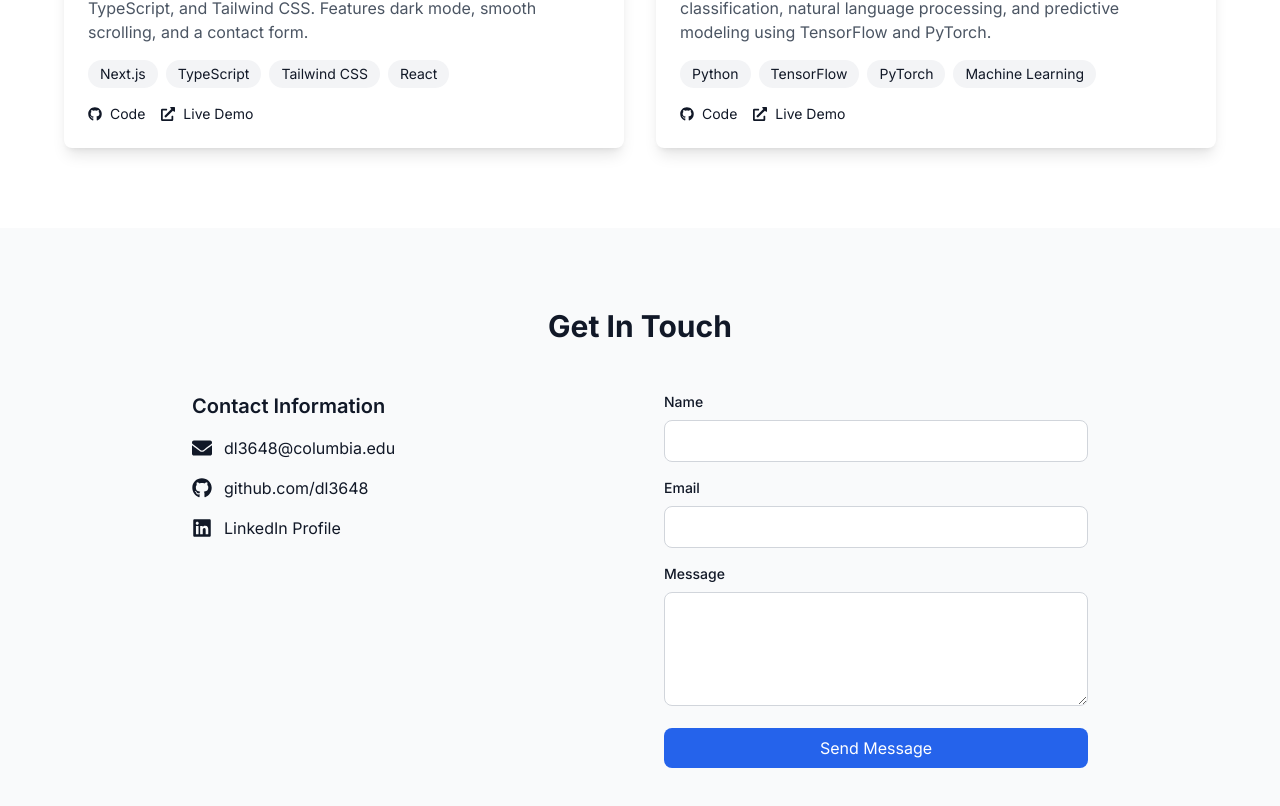
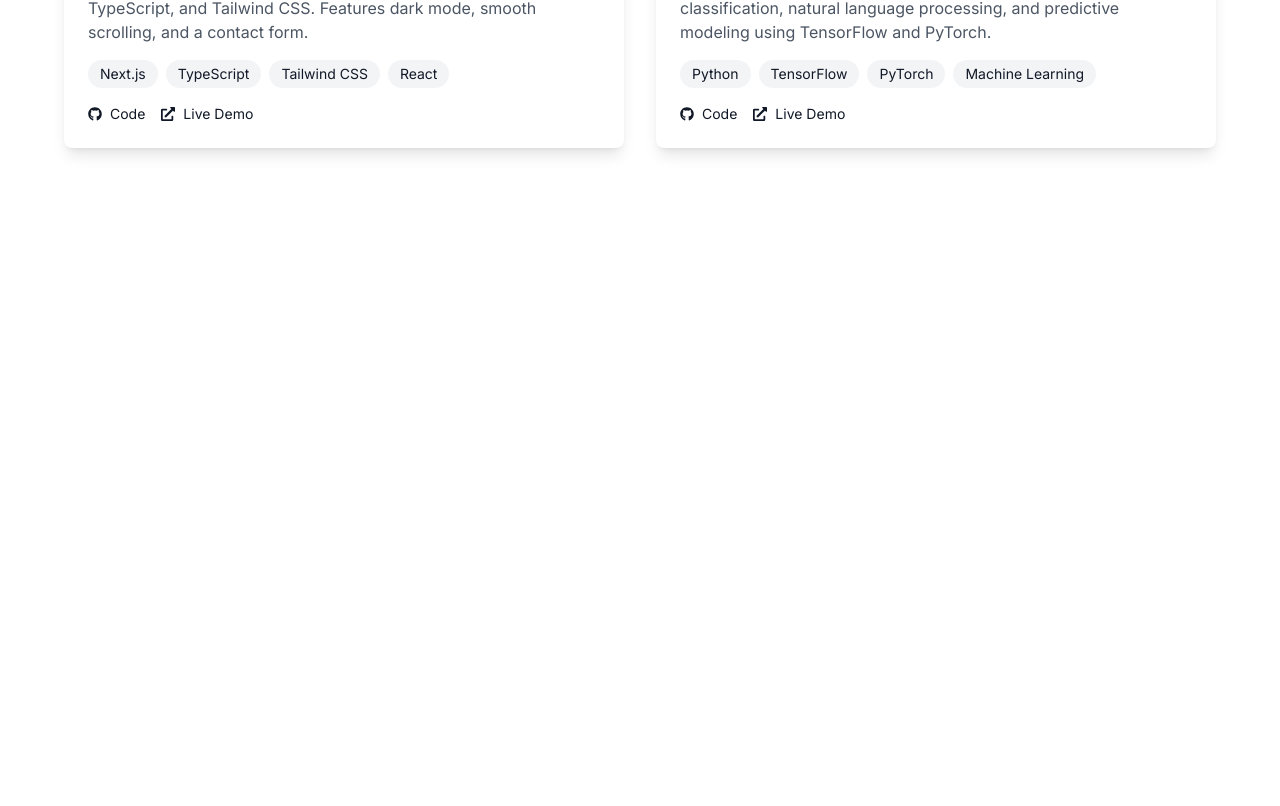
Before and after one commit to dl364823/dl3648.github.io, a Next.js app: page / in a window 1280 px wide. Shown: the part 1692-2498 px from the top of the page. After the commit the page ends 1920 px from the top, so only its background shows below. Built offline with nearby package versions, Linux system fonts and the light colour scheme.

Commit message:
Remove Contact section from website

```diff
--- a/src/app/page.tsx
+++ b/src/app/page.tsx
@@ -1,7 +1,6 @@
 import Hero from '@/components/Hero';
 import About from '@/components/About';
 import Projects from '@/components/Projects';
-import Contact from '@/components/Contact';
 
 export default function Home() {
   return (
@@ -9,7 +8,6 @@ export default function Home() {
       <Hero />
       <About />
       <Projects />
-      <Contact />
     </main>
   );
 }
--- a/src/components/Contact.tsx
+++ /dev/null
@@ -1,93 +0,0 @@
-import { FaGithub, FaLinkedin, FaEnvelope } from 'react-icons/fa';
-
-export default function Contact() {
-  return (
-    <section id="contact" className="py-20 px-4 bg-gray-50 dark:bg-gray-900">
-      <div className="max-w-4xl mx-auto">
-        <h2 className="text-3xl font-bold mb-12 text-center">Get In Touch</h2>
-        <div className="grid md:grid-cols-2 gap-12">
-          <div>
-            <h3 className="text-xl font-semibold mb-4">Contact Information</h3>
-            <div className="space-y-4">
-              <p className="flex items-center gap-3">
-                <FaEnvelope className="text-xl" />
-                <a
-                  href="mailto:dl3648@columbia.edu"
-                  className="hover:text-gray-600 dark:hover:text-gray-300"
-                >
-                  dl3648@columbia.edu
-                </a>
-              </p>
-              <p className="flex items-center gap-3">
-                <FaGithub className="text-xl" />
-                <a
-                  href="https://github.com/dl3648"
-                  target="_blank"
-                  rel="noopener noreferrer"
-                  className="hover:text-gray-600 dark:hover:text-gray-300"
-                >
-                  github.com/dl3648
-                </a>
-              </p>
-              <p className="flex items-center gap-3">
-                <FaLinkedin className="text-xl" />
-                <a
-                  href="https://linkedin.com/in/dongzhou-li"
-                  target="_blank"
-                  rel="noopener noreferrer"
-                  className="hover:text-gray-600 dark:hover:text-gray-300"
-                >
-                  LinkedIn Profile
-                </a>
-              </p>
-            </div>
-          </div>
-          <form className="space-y-4">
-            <div>
-              <label htmlFor="name" className="block text-sm font-medium mb-2">
-                Name
-              </label>
-              <input
-                type="text"
-                id="name"
-                name="name"
-                className="w-full px-4 py-2 rounded-lg border border-gray-300 dark:border-gray-600 bg-white dark:bg-gray-800 focus:ring-2 focus:ring-blue-500 outline-none"
-                required
-              />
-            </div>
-            <div>
-              <label htmlFor="email" className="block text-sm font-medium mb-2">
-                Email
-              </label>
-              <input
-                type="email"
-                id="email"
-                name="email"
-                className="w-full px-4 py-2 rounded-lg border border-gray-300 dark:border-gray-600 bg-white dark:bg-gray-800 focus:ring-2 focus:ring-blue-500 outline-none"
-                required
-              />
-            </div>
-            <div>
-              <label htmlFor="message" className="block text-sm font-medium mb-2">
-                Message
-              </label>
-              <textarea
-                id="message"
-                name="message"
-                rows={4}
-                className="w-full px-4 py-2 rounded-lg border border-gray-300 dark:border-gray-600 bg-white dark:bg-gray-800 focus:ring-2 focus:ring-blue-500 outline-none"
-                required
-              ></textarea>
-            </div>
-            <button
-              type="submit"
-              className="w-full bg-blue-600 text-white py-2 px-4 rounded-lg hover:bg-blue-700 transition-colors"
-            >
-              Send Message
-            </button>
-          </form>
-        </div>
-      </div>
-    </section>
-  );
-}
--- a/src/components/Navbar.tsx
+++ b/src/components/Navbar.tsx
@@ -34,9 +34,6 @@ export default function Navbar() {
               <a href="#projects" className="hover:text-gray-600 dark:hover:text-gray-300">
                 Projects
               </a>
-              <a href="#contact" className="hover:text-gray-600 dark:hover:text-gray-300">
-                Contact
-              </a>
             </div>
             <button
               onClick={toggleDarkMode}
```
